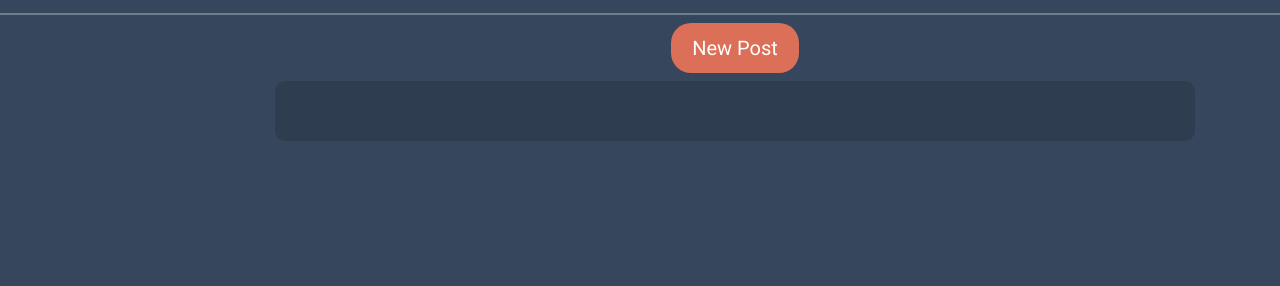
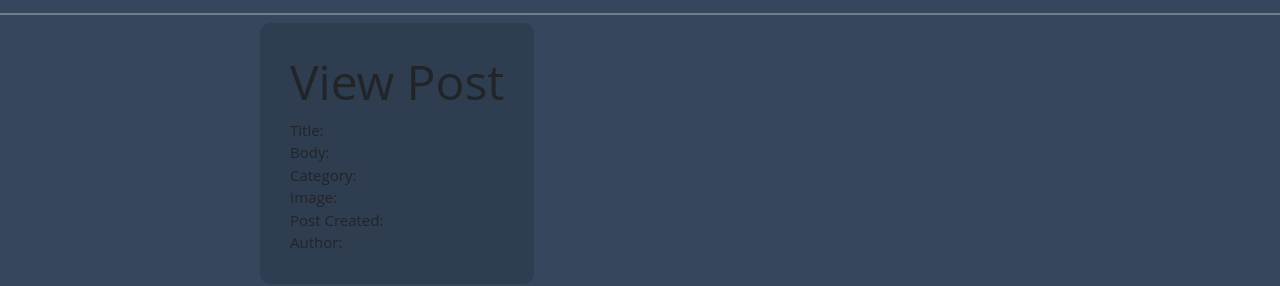
Before and after one commit to farhajawed/ask-a-local, a website: page public/html/view-post.html in a window 1280 px wide. Shown: the part 64-350 px from the top of the page. Drawn offline with nearby package versions, Linux system fonts and the light colour scheme; files that its build step writes are made by us from their sources; no server answers; files whose address does not match are found by name.

Commit message:
added links to posts

```diff
--- a/public/css/styles.css
+++ b/public/css/styles.css
@@ -191,3 +191,7 @@ body{
     border-radius:10px;
     padding:30px;
 }
+
+.post-title-anchor{
+    color: black;
+}
--- a/public/html/view-post.html
+++ b/public/html/view-post.html
@@ -71,15 +71,20 @@
         <div class="row">
             <div class="col-md-2 left">
             </div>
-            <div class="col-md-10">
+            <div class="col-md-10 mt-2">
               <div class="row">
-                <div class="col-md-2 offset-md-5 mb-2 mt-2">
-                   <div class="text-center header-post">New Post</div>
+                <div class="right">
+                        <h1>View Post</h1>
+                        <div id="post-title">Title: </div>
+                        <div id="post-body">Body: </div>
+                        <div id="post-category">Category:</div>
+                        <div id="post-image">Image:
+                            <br>
+                        </div>
+                        <div id="post-date">Post Created:</div>
+                        <div id="post-author">Author:</div>
                 </div>
-             </div>
-             <div class="right">
-
-            </div>
+           </div>
         </div>
     </div>
  </div>
--- a/public/js/dashboard.js
+++ b/public/js/dashboard.js
@@ -117,6 +117,7 @@ $(document).ready(function() {
      var singlePostDiv = $("<div>").addClass("single-post");
      var postTitle = $("<div>").addClass("post-title");
      var anchor = $("<a>").attr("href","../view-post?post_id="+post.id);
+     anchor.addClass("post-title-anchor")
      anchor.html(post.title);
      postTitle.html(anchor);
      var additionalDiv = $("<div>").addClass("additional-div");
```
Also changed, not shown: public/html/post.html (+1 -1 lines).
